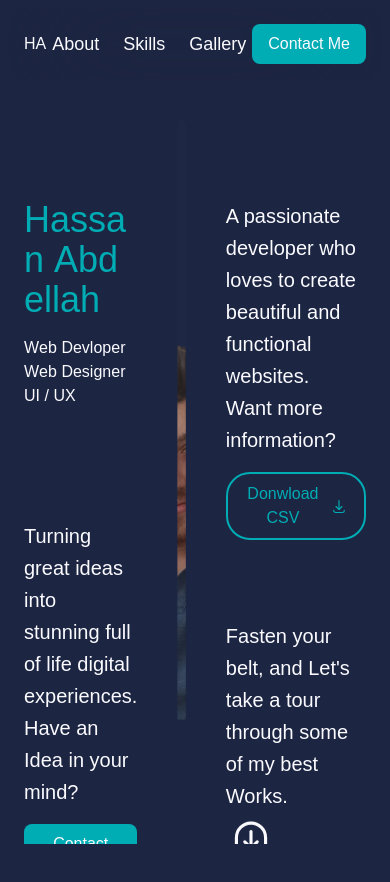
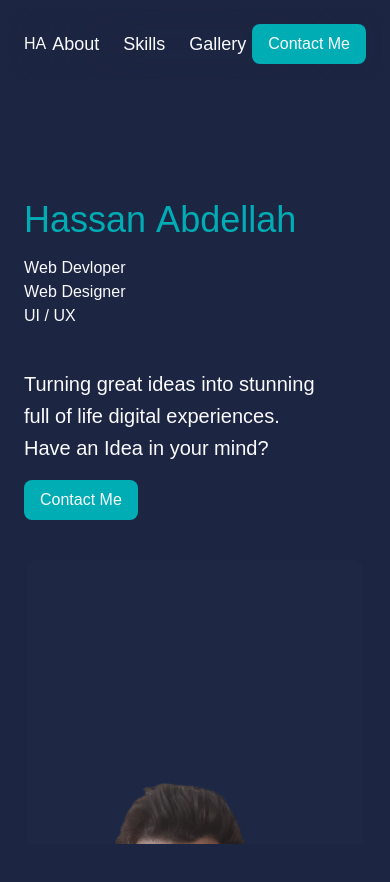
Before and after one commit to Hassan-abdellah/react-gsap-portoflio, a React (Vite) app: page / in a window 390 px wide. Shown: the top 882 px of the page. Built offline with nearby package versions, Linux system fonts and the light colour scheme.

Commit message:
apply responsive classes on hero section

```diff
--- a/src/Sections/Hero.jsx
+++ b/src/Sections/Hero.jsx
@@ -142,9 +142,13 @@ const Hero = () => {
     { scope: aboutContainer }
   );
   return (
-    <section id="about" ref={aboutContainer} className="my-10 mx-6 flex ">
+    <section
+      id="about"
+      ref={aboutContainer}
+      className="my-10 mx-6 flex xl:flex-row xl:gap-0 gap-10 flex-col"
+    >
       {/* left side */}
-      <div className="flex flex-col justify-between gap-20 pt-20 pr-10 flex-1">
+      <div className="flex xl:flex-col lg:flex-row flex-col lg:justify-between xl:gap-0 gap-10 pt-20 pr-10 flex-1">
         {/* Top Left Section */}
         <div>
           <h1 className="text-tropical-teal text-4xl mb-4" id="name">
@@ -183,13 +187,13 @@ const Hero = () => {
       {/* hero image */}
       <div
         id="img-container"
-        className="bg-[#3a506b]/10 w-200 h-150 rounded-xl"
+        className="bg-[#3a506b]/10 lg:w-200 w-[calc(100%-5px)] h-150 rounded-xl xl:mx-0 mx-auto"
       >
-        <img src={HeroImg} alt="Me" className="w-200 h-150 object-cover" />
+        <img src={HeroImg} alt="Me" className="w-full h-full object-cover" />
       </div>
 
       {/* right side */}
-      <div className="flex flex-col justify-between gap-20 pl-10 pt-20 flex-1">
+      <div className="flex xl:flex-col lg:flex-row flex-col lg:justify-between xl:gap-0 gap-10 pt-20 xl:pl-10 pl-0 flex-1">
         {/* Top Right Section */}
         <div>
           <p
```
